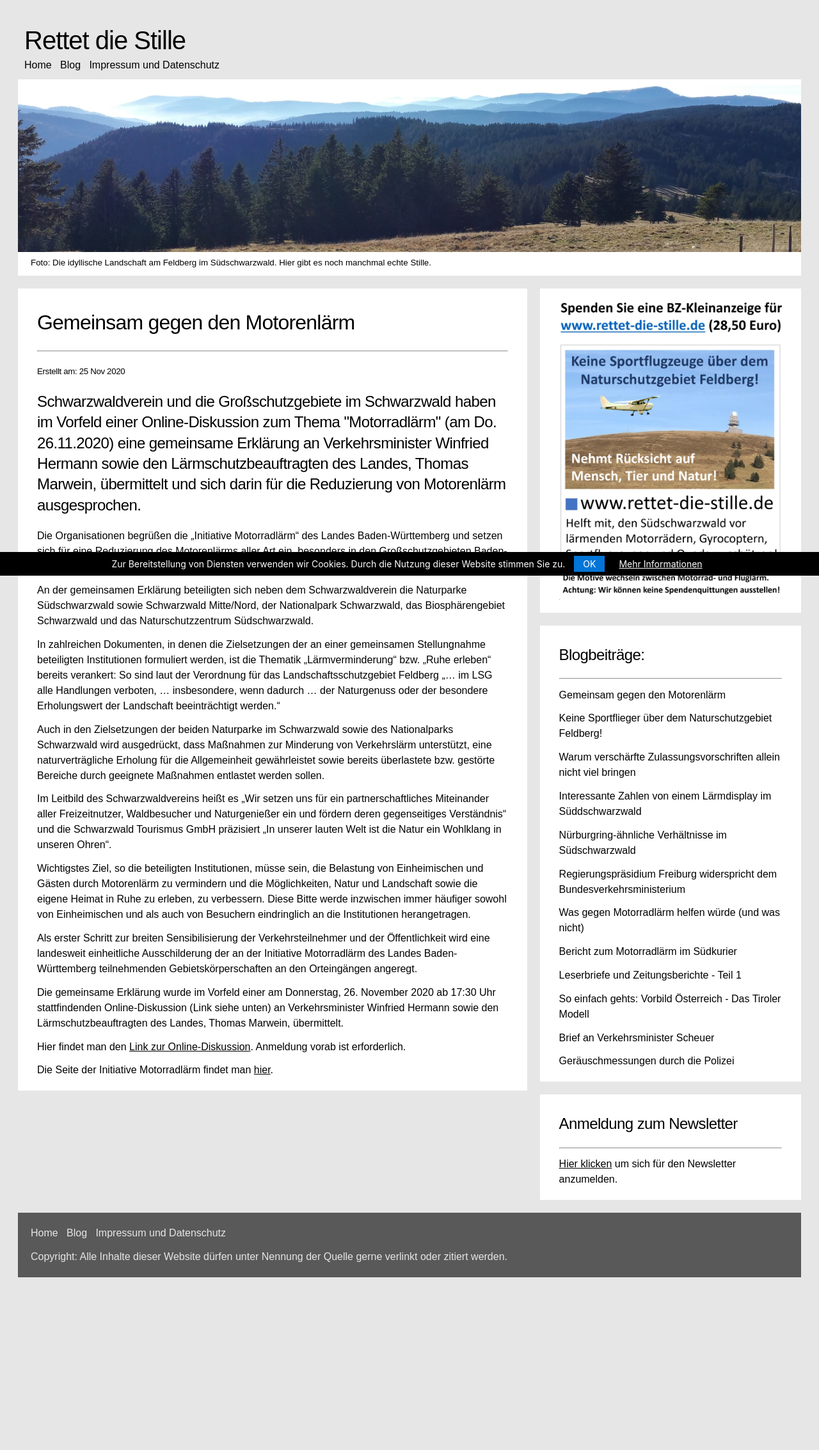
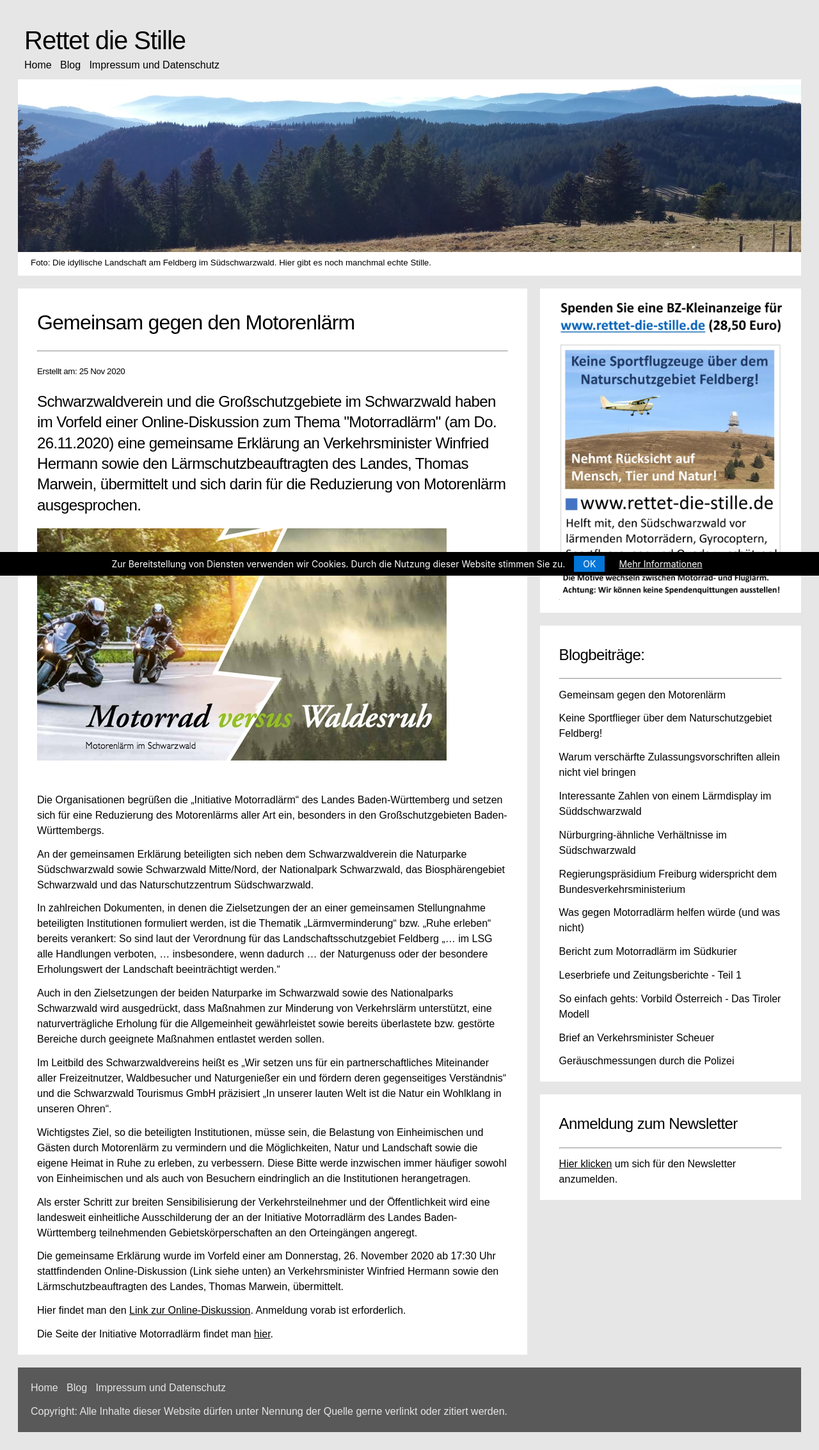
Before and after one commit to rettet-die-stille/rettet-die-stille.github.io, a Jekyll site: the page built from _posts/2020-11-25-gemeinsam-gegen-motorenlärm.md, in a window 1280 px wide. Shown: the whole page at 64% size. Built offline with Jekyll 4.4.1, drawn with Linux system fonts in a browser that asks for light colours; before the commit the page ends 2025 px from its top, so only the background shows below that.

Commit message:
Update 2020-11-25-gemeinsam-gegen-motorenlärm.md

```diff
--- a/_posts/2020-11-25-gemeinsam-gegen-motorenlärm.md
+++ b/_posts/2020-11-25-gemeinsam-gegen-motorenlärm.md
@@ -5,7 +5,9 @@ date: 2020-11-25
 shorttext: Schwarzwaldverein und die Großschutzgebiete im Schwarzwald haben im Vorfeld einer Online-Diskussion zum Thema "Motorradlärm" (am Do. 26.11.2020) eine gemeinsame Erklärung an Verkehrsminister Winfried Hermann sowie den Lärmschutzbeauftragten des Landes, Thomas Marwein, übermittelt und sich darin für die Reduzierung von Motorenlärm ausgesprochen.
 ---
 
+<img src="/assets/images/motorradvswaldesruh.jpg" alt="Grafik" title="" />
 
+<br />
 
 Die Organisationen begrüßen die „Initiative Motorradlärm“ des Landes Baden-Württemberg und setzen sich für eine Reduzierung des Motorenlärms aller Art ein, besonders in den Großschutzgebieten Baden-Württembergs.
 
```
